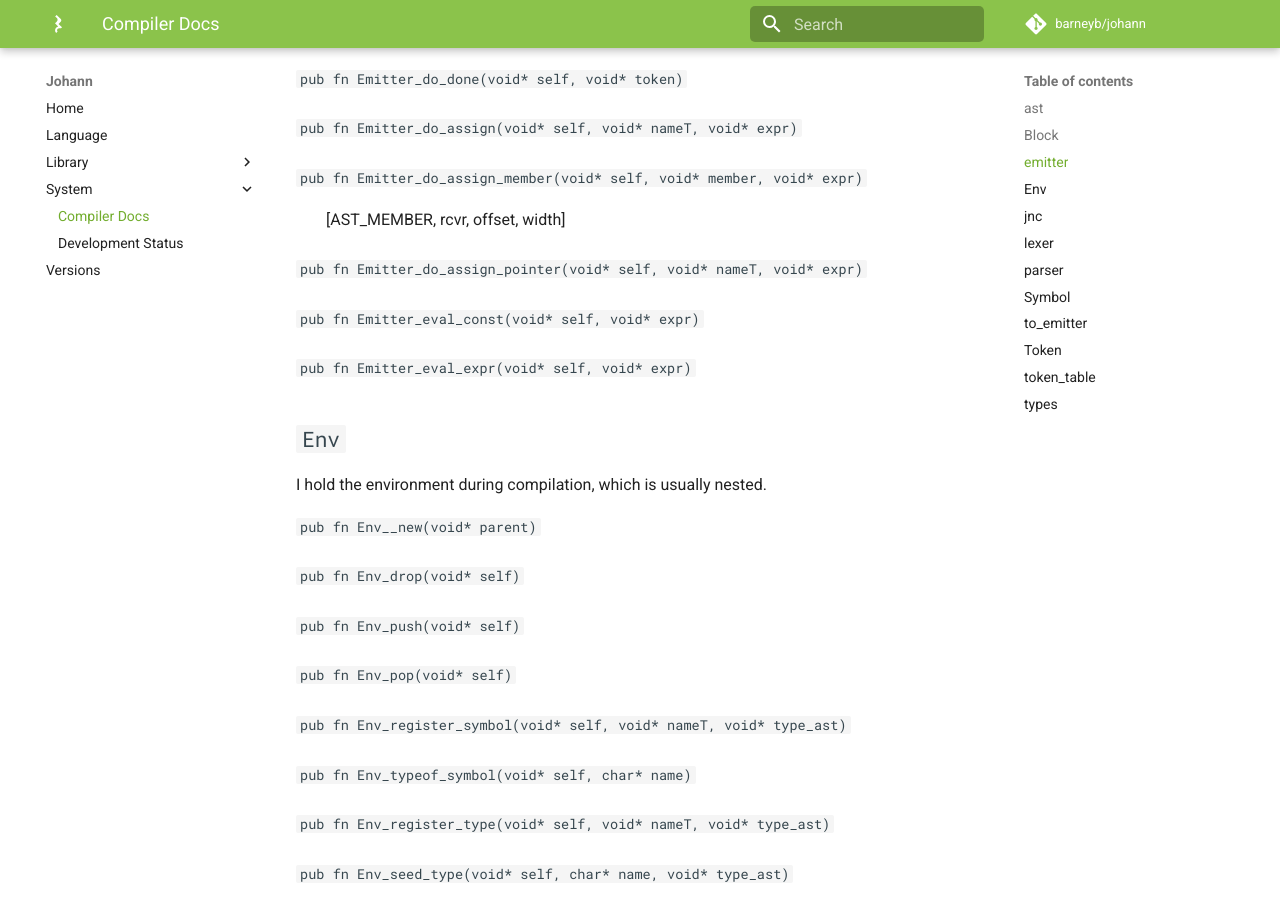
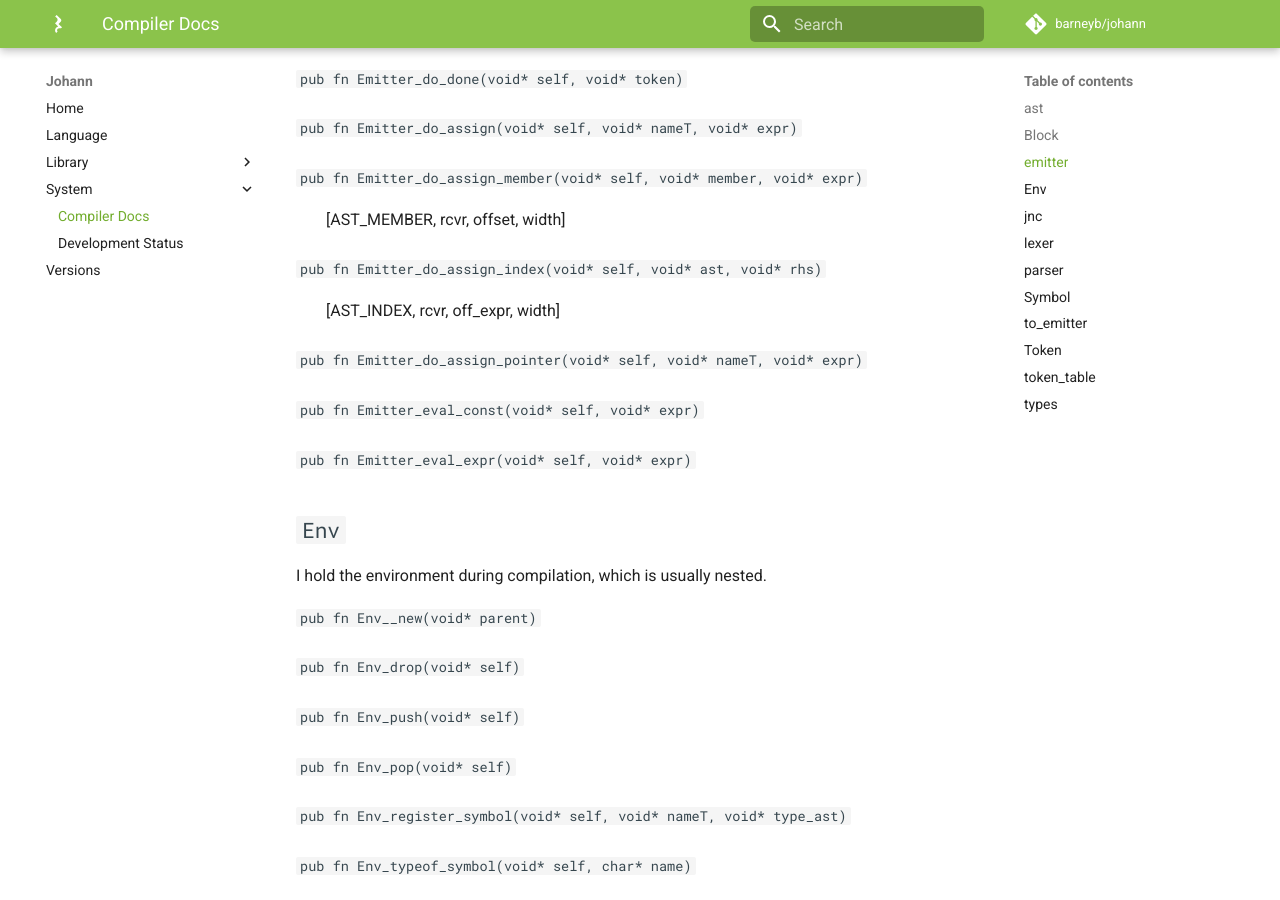
Before and after one commit to barneyb/johann, an MkDocs documentation site: the page built from documentation/docs/system/johandoc.md, in a window 1280 px wide and 900 px high, scrolled down 4823 px. Built offline with MkDocs 1.6.1 and Material for MkDocs 9.7.7, drawn with Linux system fonts in a browser that asks for light colours; comment, search, counter and statistics services are not loaded.

Commit message:
write to arrays w/ bracket indexing notation

```diff
--- a/documentation/docs/system/johandoc.md
+++ b/documentation/docs/system/johandoc.md
@@ -269,6 +269,10 @@ I store information about a block/scope. I used to be an implementation detail o
 `pub fn Emitter_do_assign_member(void* self, void* member, void* expr) `
 
 : [AST_MEMBER, rcvr, offset, width]
+
+`pub fn Emitter_do_assign_index(void* self, void* ast, void* rhs) `
+
+: [AST_INDEX, rcvr, off_expr, width]
 
 `pub fn Emitter_do_assign_pointer(void* self, void* nameT, void* expr) `
 
```
Also changed, not shown: 6 other files.
